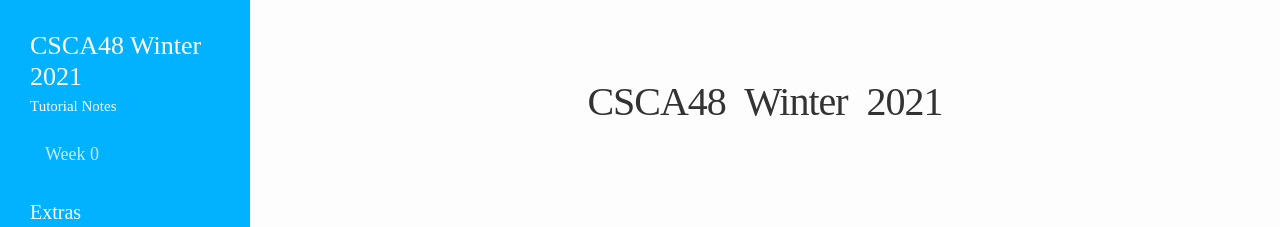
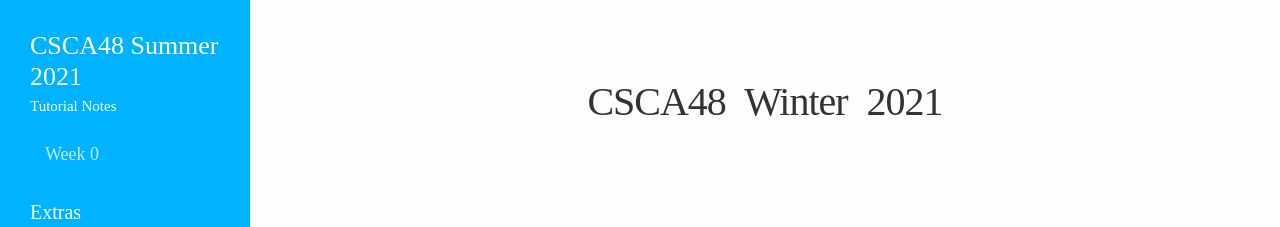
Before and after one commit to CSCA48/s21tutorials, a Jekyll site: the page built from index.md, in a window 1280 px wide. Shown: the top 227 px of the page. Built offline with Jekyll 4.4.1, drawn with Linux system fonts in a browser that asks for light colours; some web fonts are replaced.

Commit message:
updated semeter this time too

```diff
--- a/_config.yml
+++ b/_config.yml
@@ -15,7 +15,7 @@
 # you will see them accessed via {{ site.title }}, {{ site.data.authors[site.author].email }}, and so on.
 # You can create any custom variable you would like, and they will be accessible
 # in the templates via {{ site.myvariable }}.
-title: CSCA48 Winter 2021
+title: CSCA48 Summer 2021
 description: Tutorial Notes
 author: [angela, mustafa] # Edit also the author details in "_data/authors.yml" (multiple authors possible for a post).
 url: "https://csca48.github.io" # The base hostname & protocol for your site, e.g. http://example.com.
```
